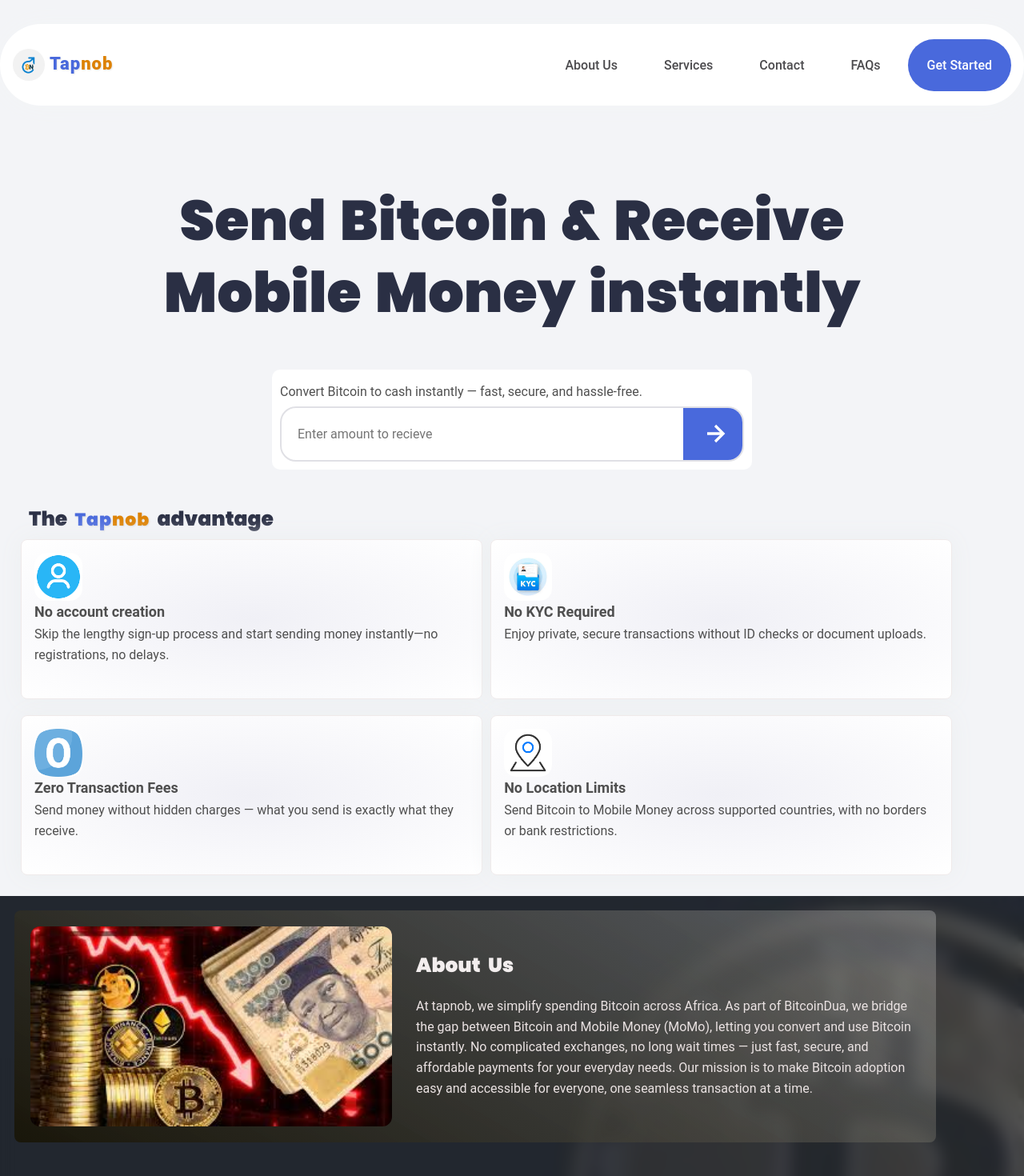
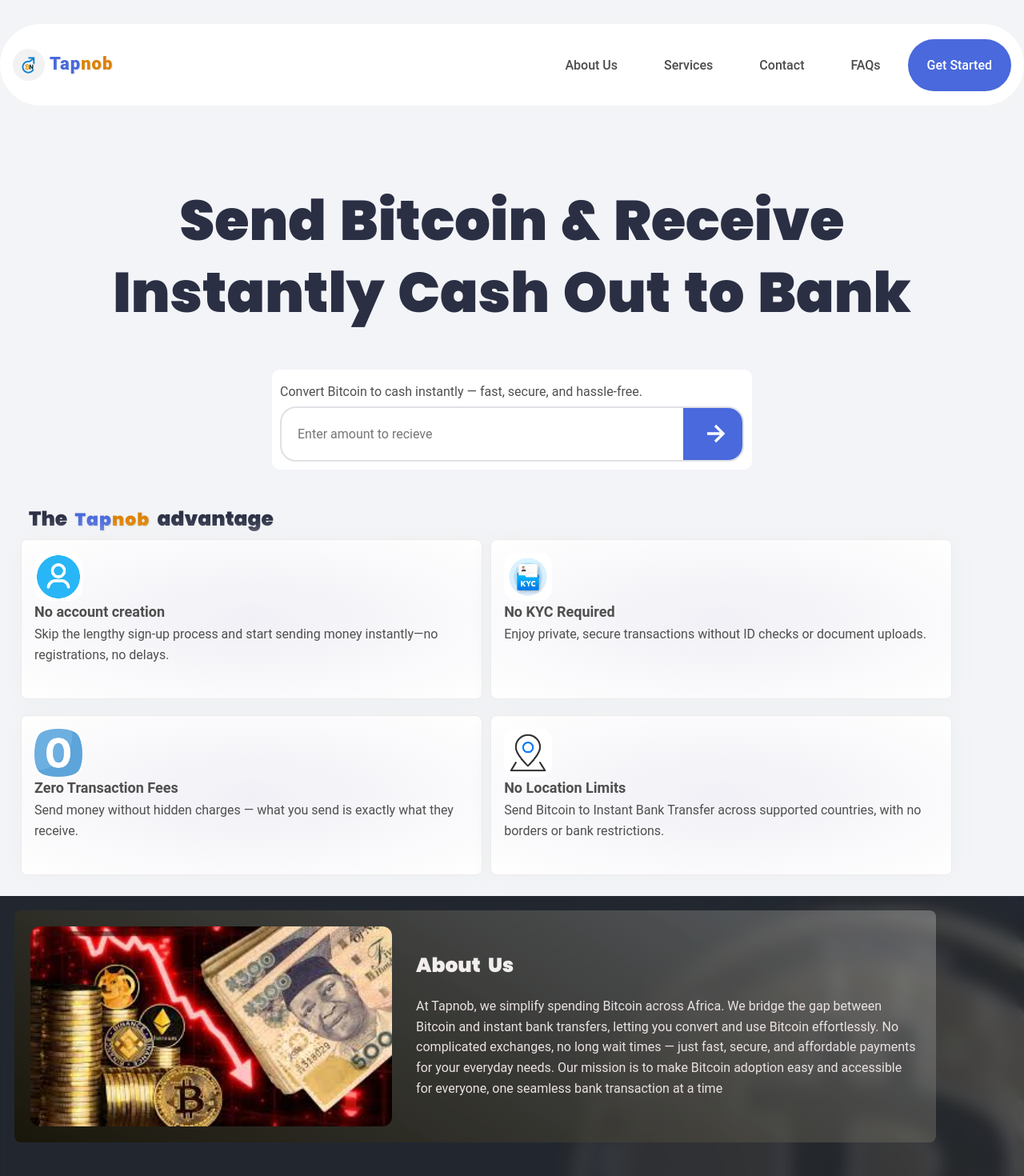
Before and after one commit to Reala-Innovation/tabnob-client, a React (Vite) app: page / in a window 1280 px wide. Shown: the top 1470 px of the page at 80% size. Built offline with nearby package versions, Linux system fonts and the light colour scheme.

Commit message:
chore:fix content

```diff
--- a/index.html
+++ b/index.html
@@ -4,7 +4,7 @@
     <meta charset="UTF-8" />
     <link rel="icon" type="image/svg+xml" href="/logo2.png" />
     <meta name="viewport" content="width=device-width, initial-scale=1.0" />
-    <title>Tapnob - Send Bitcoin & Receive Mobile Money instantly</title>
+    <title>Tapnob - Send Bitcoin & Instantly Cash Out to Bank</title>
   </head>
   <body>
     <div id="root"></div>
--- a/src/components/aboutUs.tsx
+++ b/src/components/aboutUs.tsx
@@ -9,10 +9,8 @@
       <div className="about-text">
         <h3 className='headingFont-h3'>About Us</h3>
         <p>
-          At tapnob, we simplify spending Bitcoin across Africa. As part of BitcoinDua, we bridge the gap
-          between Bitcoin and Mobile Money (MoMo), letting you convert and use Bitcoin instantly. No complicated
-          exchanges, no long wait times — just fast, secure, and affordable payments for your everyday needs.
-          Our mission is to make Bitcoin adoption easy and accessible for everyone, one seamless transaction at a time.
+          At Tapnob, we simplify spending Bitcoin across Africa. We bridge the gap between Bitcoin and instant bank transfers, letting you convert and use Bitcoin effortlessly. No complicated exchanges, no long wait times — just fast, secure, and affordable payments for your everyday needs.
+          Our mission is to make Bitcoin adoption easy and accessible for everyone, one seamless bank transaction at a time
         </p>
       </div>
     </div>
--- a/src/components/benefit.tsx
+++ b/src/components/benefit.tsx
@@ -21,7 +21,7 @@
   {
     icon: "/map.png",
     name: "No Location Limits",
-    text: "Send Bitcoin to Mobile Money across supported countries, with no borders or bank restrictions.",
+    text: "Send Bitcoin to Instant Bank Transfer across supported countries, with no borders or bank restrictions.",
   }
 ]
   return (
--- a/src/components/presenter.tsx
+++ b/src/components/presenter.tsx
@@ -18,7 +18,7 @@
 <br/>
 <br/>
 </>}
-      <h1 data-aos={"fade-up"} style={{fontSize:40}} className='headingFont'>Send Bitcoin & Receive Mobile Money instantly</h1>
+      <h1 data-aos={"fade-up"} style={{fontSize:40}} className='headingFont'>Send Bitcoin & Receive Instantly Cash Out to Bank</h1>
 <br/><br/>
 <GetStartedCard/>
     </div>
--- a/src/faqs.data.ts
+++ b/src/faqs.data.ts
@@ -1,7 +1,7 @@
 export const faqs = [
   {
     question: "How fast are transactions processed?",
-    answer: "Transactions are processed instantly. Once you confirm, the recipient receives the Mobile Money within seconds."
+    answer: "Transactions are processed instantly. Once you confirm, the recipient receives the Bank Transfer within seconds."
   },
   {
     question: "Do I need to create an account to use Tapnob?",
@@ -17,6 +17,6 @@
   },
   {
     question: "Which countries do you support?",
-    answer: "We support Mobile Money cash-outs in multiple African countries. Check our website for the latest supported regions."
+    answer: "We support Instant Bank cash-outs in multiple African countries. Check our website for the latest supported regions."
   }
 ];
--- a/vite.config.ts
+++ b/vite.config.ts
@@ -11,7 +11,7 @@
   manifest: {
     name: 'Tabnob',
     short_name: 'Tabnob',
-    description: 'Send Bitcoin & Receive Mobile Money instantly',
+    description: 'Send Bitcoin & Instantly Cash Out to Bank',
     theme_color: '#ffffff',
     background_color: '#ffffff',
     display: 'standalone',
```
